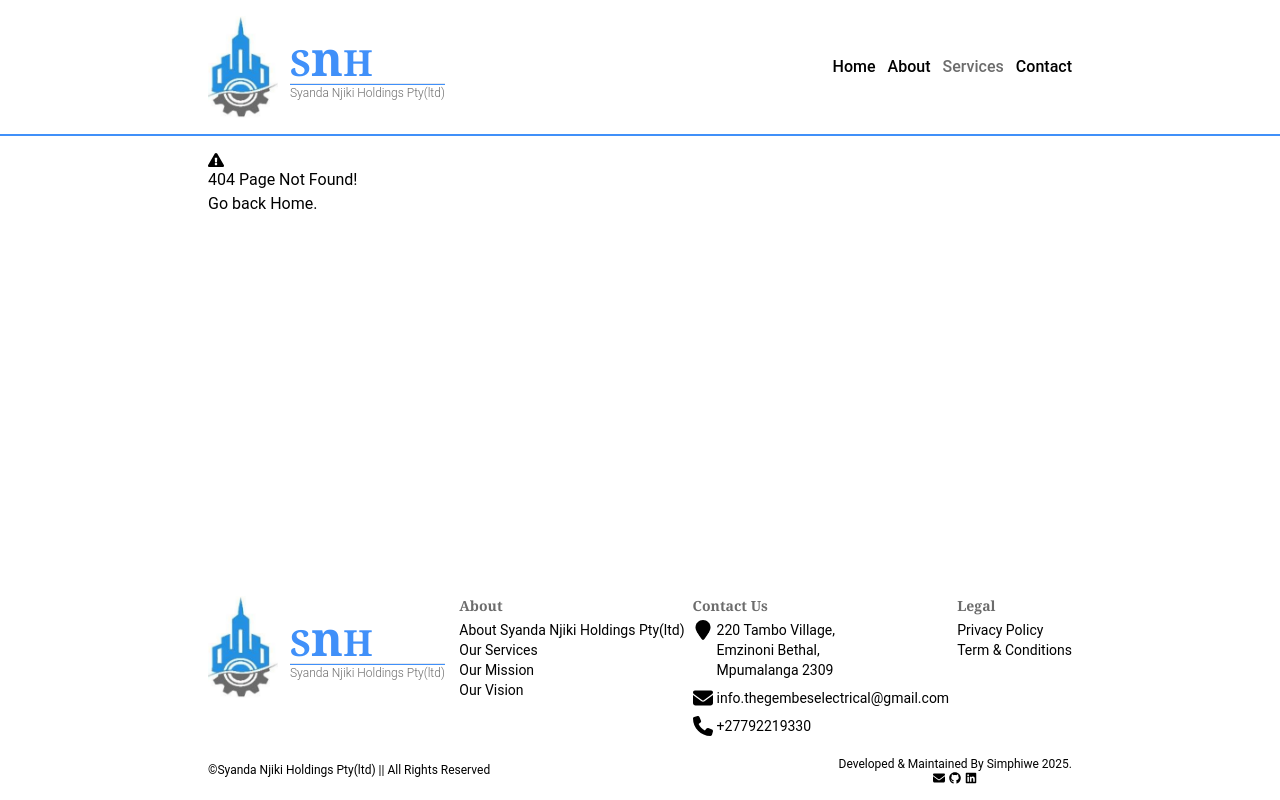
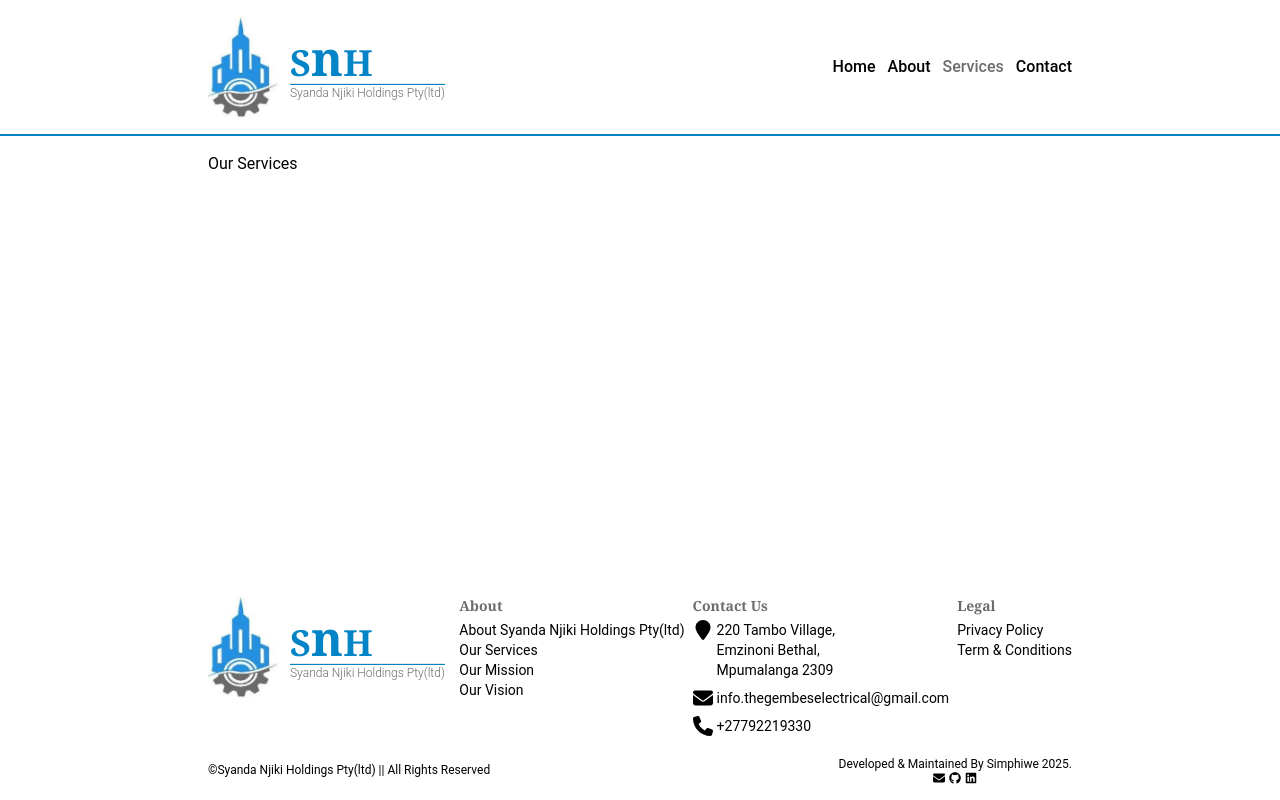
Before and after one commit to DeeBest/Syanda_Njiki_Holdings, a React (Vite) app: page /services in a window 1280 px wide. Built offline with nearby package versions, Linux system fonts and the light colour scheme.

Commit message:
applied styling to the error page

```diff
--- a/src/App.jsx
+++ b/src/App.jsx
@@ -11,6 +11,7 @@ import MainLayout from './layouts/MainLayout';
 import Home from './pages/Home';
 import ErrorPage from './pages/ErrorPage';
 import About from './pages/About';
+import Services from './pages/Services';
 
 const App = () => {
   return (
@@ -20,6 +21,7 @@ const App = () => {
         <Route path="/" element={<MainLayout />}>
           <Route index element={<Home />} />
           <Route path="/about" element={<About />} />
+          <Route path="/services" element={<Services />} />
           <Route path="*" element={<ErrorPage />} />
         </Route>
       </Routes>
--- a/src/components/Footer.jsx
+++ b/src/components/Footer.jsx
@@ -22,10 +22,10 @@ const Footer = () => {
               />
             </div>
             <div className="flex flex-col">
-              <h1 className="text-[#4090f9] font-bold font-serif text-4xl">
+              <h1 className="font-serif text-4xl font-bold text-sky-600">
                 S<span className="text-5xl">n</span>H
               </h1>
-              <hr className="w-full h-[2px] bg-[#4090f9]" />
+              <hr className="w-full h-[2px] bg-sky-600" />
               <h4 className="text-[#6c6c6c] font-light text-xs">
                 Syanda Njiki Holdings Pty(ltd)
               </h4>
--- a/src/components/Header.jsx
+++ b/src/components/Header.jsx
@@ -5,7 +5,7 @@ import { FaTimes } from 'react-icons/fa';
 
 const Header = () => {
   return (
-    <header className="flex items-center justify-center border-b-2 border-b-[#4090f9]">
+    <header className="flex items-center justify-center border-b-2 border-b-sky-600">
       <section className="relative flex items-center justify-between flex-1 w-full max-w-4xl gap-10 p-4">
         <Link to="/" className="flex items-center gap-3">
           <div className="w-[70px]">
@@ -16,10 +16,10 @@ const Header = () => {
             />
           </div>
           <div className="flex flex-col">
-            <h1 className="text-[#4090f9] font-bold font-serif text-4xl">
+            <h1 className="font-serif text-4xl font-bold text-sky-600">
               S<span className="text-5xl">n</span>H
             </h1>
-            <hr className="w-full h-[2px] bg-[#4090f9]" />
+            <hr className="w-full h-[2px] bg-sky-600" />
             <h4 className="text-[#6c6c6c] font-light text-xs">
               Syanda Njiki Holdings Pty(ltd)
             </h4>
--- a/src/pages/ErrorPage.jsx
+++ b/src/pages/ErrorPage.jsx
@@ -3,13 +3,17 @@ import { Link } from 'react-router-dom';
 
 const ErrorPage = () => {
   return (
-    <main id="error-page">
-      <FaExclamationTriangle id="error-icon" />
-      <h2>404 Page Not Found!</h2>
-      <p>
-        Go back <Link to="/">Home</Link>.
+    <section className="flex flex-col items-center justify-center w-full">
+      <FaExclamationTriangle className="text-6xl text-red-600" />
+      <h2 className="text-2xl font-bold">404 Page Not Found!</h2>
+      <p className="text-lg">
+        Go back{' '}
+        <Link className="italic font-semibold text-sky-600" to="/">
+          Home
+        </Link>
+        .
       </p>
-    </main>
+    </section>
   );
 };
 export default ErrorPage;
--- /dev/null
+++ b/src/pages/Services.jsx
@@ -0,0 +1,8 @@
+const Services = () => {
+  return (
+    <section>
+      <h1>Our Services</h1>
+    </section>
+  );
+};
+export default Services;
```
